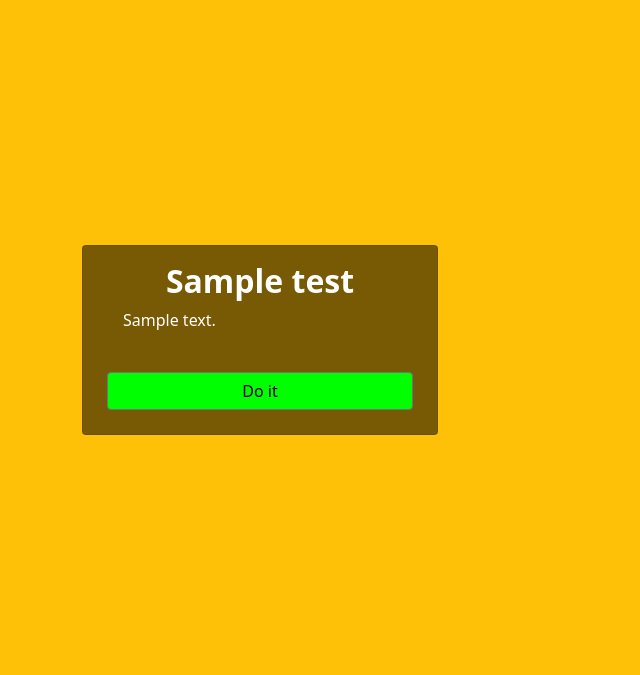
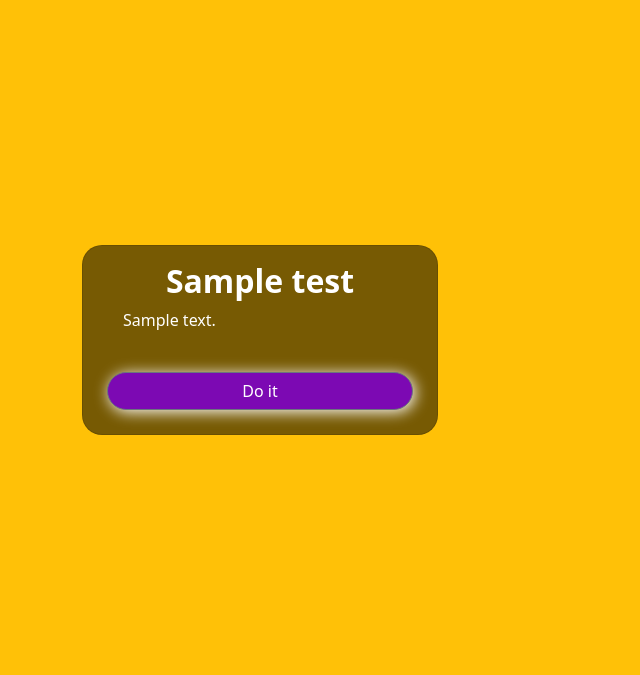
Before and after one commit to Ojitos369/django-projects, a Django app: template ojitos369/psico_front/templates/psico_front/index.html in a window 1280 px wide. Shown: the part 56-731 px from the top of the page, without its empty margins (0-640 px from the left). Run offline with Django 4.2, Linux system fonts and the light colour scheme; the template is opened without the code that fills it: most values are stand-ins (such as "Sample title", 1, 10 or a date in 2020).

Commit message:
cambiando estilos

```diff
--- a/ojitos369/psico_front/static/psico_front/css/base.css
+++ b/ojitos369/psico_front/static/psico_front/css/base.css
@@ -1,6 +1,10 @@
 .my-btn {
-    background: #0f0;
-    color: #000;
+    border-radius: 20px;
+    background: #7C09B3;
+    color: #fff;
+    -webkit-box-shadow: 2px 2px 15px 0px #fff;
+    -moz-box-shadow: 2px 2px 15px 0px #fff;
+    box-shadow: 2px 2px 15px 0px #fff;
 }
 .my-btn:hover {
     animation: reflejo .5s;
--- a/ojitos369/psico_front/static/psico_front/css/form.css
+++ b/ojitos369/psico_front/static/psico_front/css/form.css
@@ -33,8 +33,10 @@ form .label-number{
 
 
 form .my-label {
-    background-color: #000;
+    background-color: #BF8000;
     color: #fff;
+    font-weight: bolder;
+    /* FFA900 */
 }
 
 form .text-blod{
--- a/ojitos369/psico_front/static/psico_front/css/index.css
+++ b/ojitos369/psico_front/static/psico_front/css/index.css
@@ -5,6 +5,7 @@
 }
 
 #cards .card {
+    border-radius: 20px;
     background: #0008;
     height: 100%;
 }
--- a/ojitos369/psico_front/static/psico_front/css/test.css
+++ b/ojitos369/psico_front/static/psico_front/css/test.css
@@ -9,6 +9,7 @@
 }
 
 #cards .card {
+    border-radius: 20px;
     background: #0008;
     height: 100%;
 }
```
